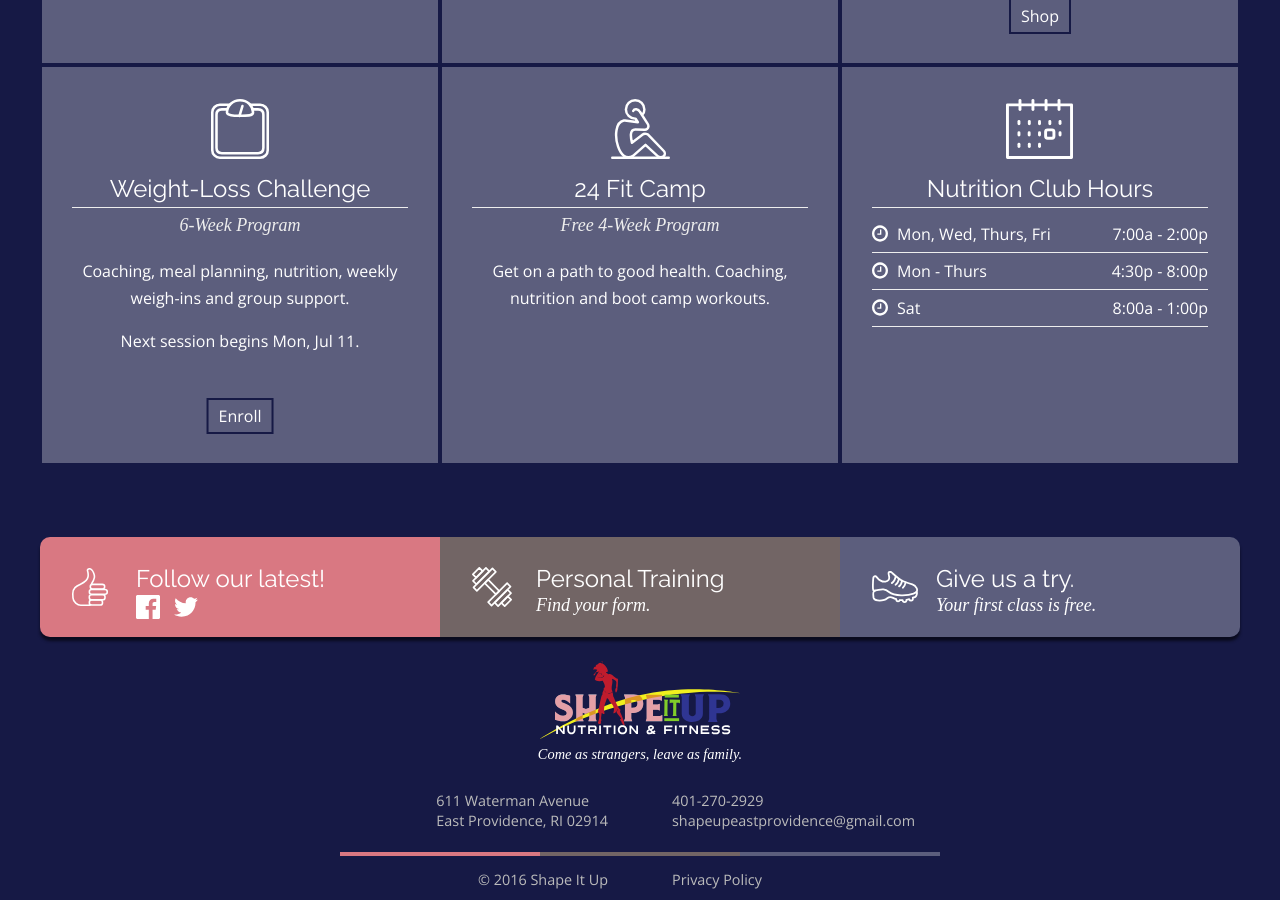
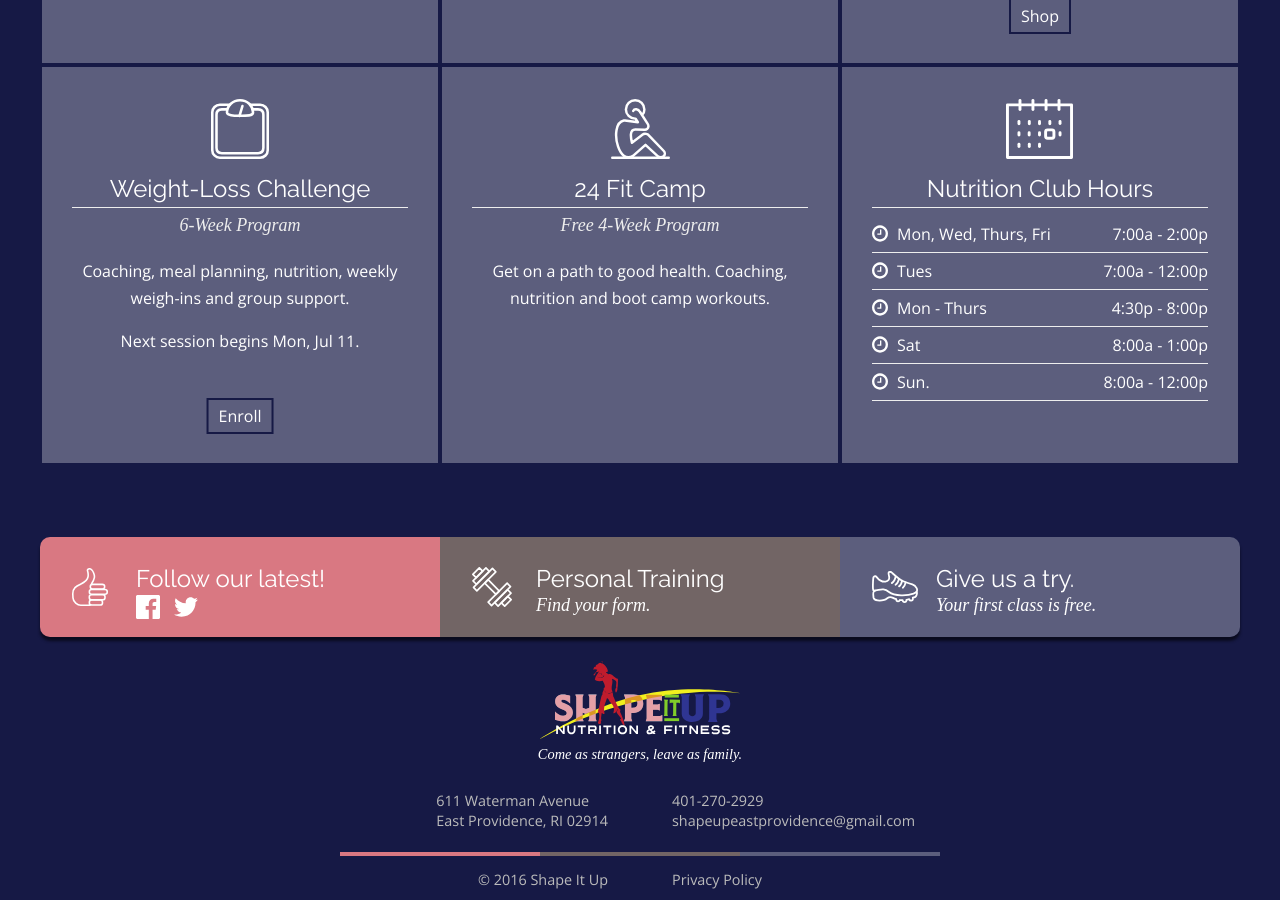
Before and after one commit to rwstone/shapeitup, a Jekyll site: the page built from nutrition/index.md, in a window 1280 px wide and 900 px high, scrolled down 1600 px. Built offline with Jekyll 4.4.1, drawn with Linux system fonts in a browser that asks for light colours; some web fonts are replaced.

Commit message:
Updated Index

```diff
--- a/nutrition/index.md
+++ b/nutrition/index.md
@@ -30,10 +30,14 @@ service_boxes:
 schedule:
 - days: Mon, Wed, Thurs, Fri
   hours: 7:00a - 2:00p
+- days: Tues
+  hours: 7:00a - 12:00p
 - days: Mon - Thurs
   hours: 4:30p - 8:00p
 - days: Sat
   hours: 8:00a - 1:00p
+- days: Sun.
+  hours: 8:00a - 12:00p
 layout: nutrition
 ---
 
```
